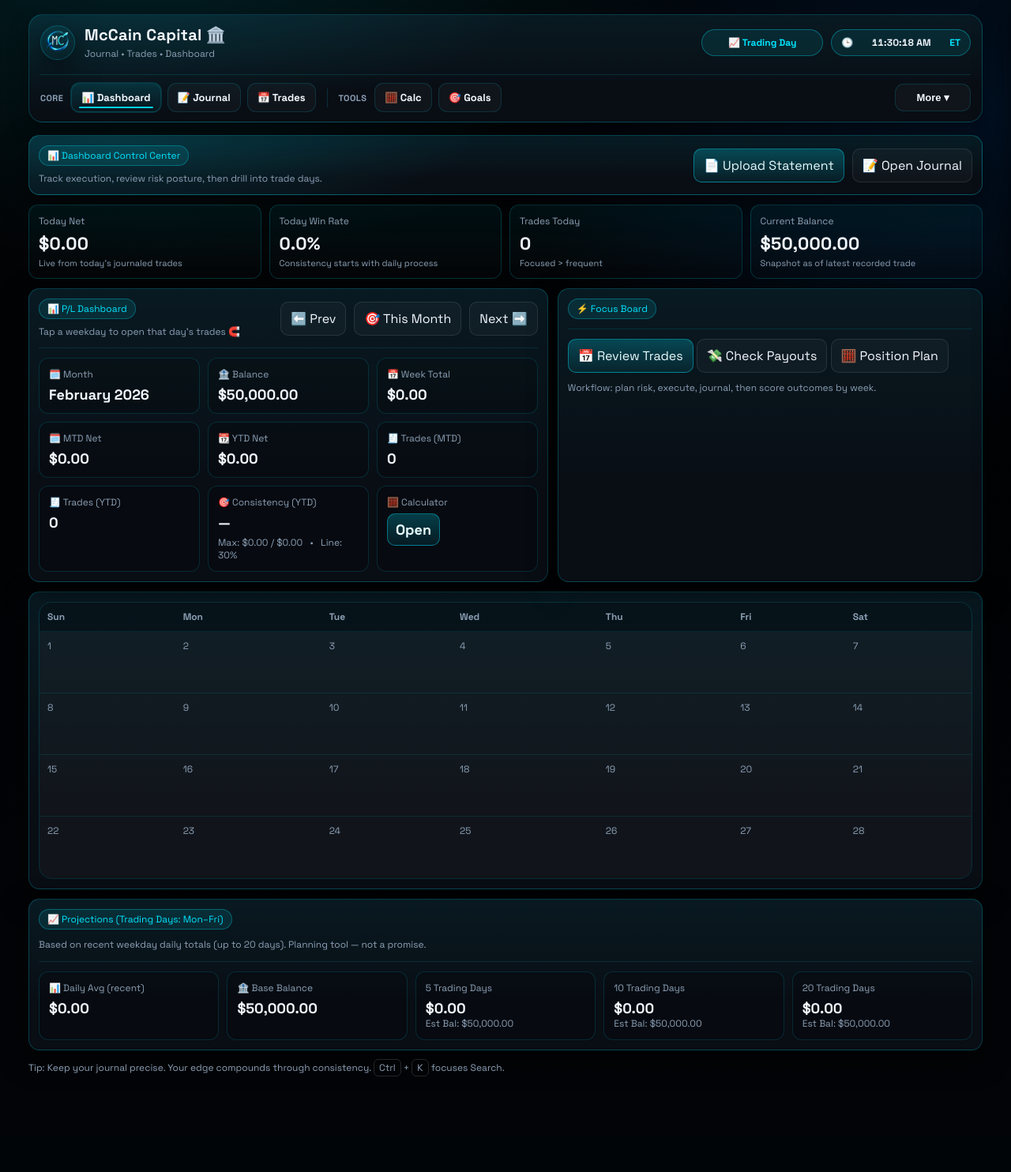
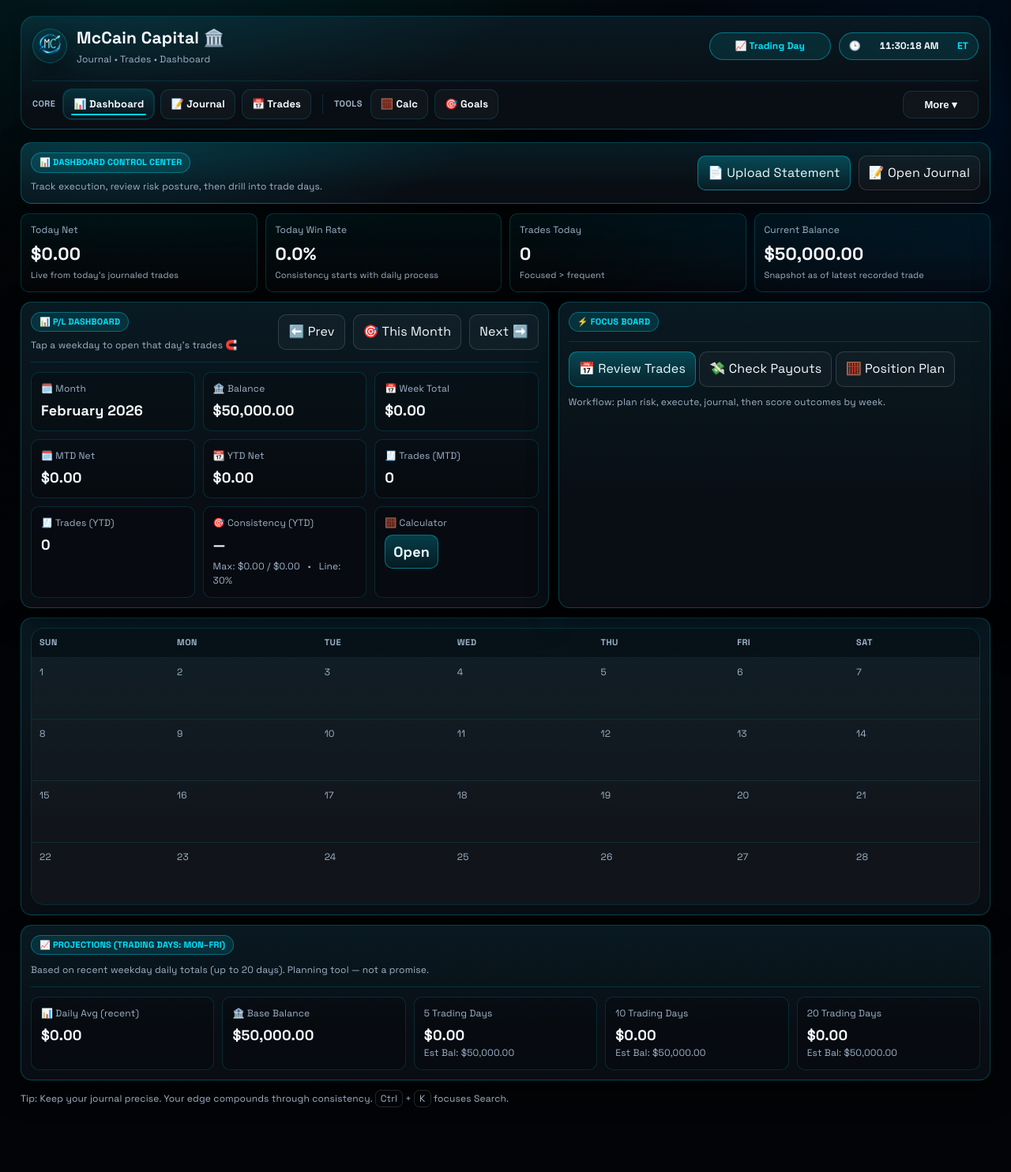
Before and after one commit to fitzcapital/mccain-capital-repo, a Flask app: page /dashboard in a window 1280 px wide. Shown: the whole page at 79% size. Before the commit the page ends 1363 px from the top, so only its background shows below. Run offline with Flask 3, Linux system fonts and the light colour scheme; data that the repository does not hold is empty.

Commit message:
Polish global UI styles for readability and visual consistency

```diff
--- a/static/css/app.css
+++ b/static/css/app.css
@@ -28,16 +28,20 @@
       --surface:#090d14;
       --surface2:#0d131d;
       --surface3:#101a27;
-      --text:#f3f8ff;
-      --muted:#8ca0b6;
+      --text:#f6fbff;
+      --muted:#9fb3c8;
       --gold:#00e5ff;
-      --border:rgba(0,229,255,.22);
-      --shadow: 0 12px 34px rgba(0,0,0,.55);
-      --shadow-soft: 0 10px 24px rgba(0,0,0,.35);
-      --ring: 0 0 0 3px rgba(0,229,255,.25);
+      --border:rgba(0,229,255,.24);
+      --shadow: 0 14px 34px rgba(0,0,0,.52);
+      --shadow-soft: 0 10px 24px rgba(0,0,0,.32);
+      --ring: 0 0 0 3px rgba(0,229,255,.3);
       --overlay: rgba(0,0,0,.68);
       --green: 46, 204, 113;
       --red: 231, 76, 60;
+      --radius-sm: 10px;
+      --radius-md: 14px;
+      --radius-lg: 18px;
+      --radius-xl: 22px;
     }
 
     *{box-sizing:border-box}
@@ -48,9 +52,11 @@
                   radial-gradient(1000px 700px at 95% 10%, rgba(0,120,255,.12), transparent 58%),
                   linear-gradient(180deg, #020305 0%, #030407 100%);
       color:var(--text);
+      line-height: 1.42;
+      letter-spacing: .01em;
     }
 
-    .wrap{max-width:1240px;margin:0 auto;padding:18px 16px 78px}
+    .wrap{max-width:1260px;margin:0 auto;padding:20px 16px 84px}
     .topbar{
       position: relative;
       z-index: 50;
@@ -83,11 +89,11 @@
     .logo .fallback{font-weight:900;color:var(--gold);letter-spacing:.5px}
 
     h1{
-      font-size:20px;margin:0;letter-spacing:.25px;font-weight:800;
+      font-size:21px;margin:0;letter-spacing:.2px;font-weight:800;
       text-align:left;
       white-space:nowrap;overflow:hidden;text-overflow:ellipsis;
     }
-    .sub{color:var(--muted);font-size:12px;margin-top:3px}
+    .sub{color:var(--muted);font-size:12px;margin-top:4px}
 
     .nav{
       display:flex;
@@ -222,10 +231,13 @@
 
     .pill{
       display:inline-flex;align-items:center;padding:4px 10px;border-radius:999px;
-      border:1px solid rgba(0,229,255,.3);
-      background: rgba(0,229,255,.1);
+      border:1px solid rgba(0,229,255,.34);
+      background: rgba(0,229,255,.12);
       color:var(--gold);
-      font-size:12px;
+      font-size:11px;
+      font-weight:800;
+      letter-spacing:.02em;
+      text-transform:uppercase;
     }
 
     .row{display:flex;gap:12px;flex-wrap:wrap;align-items:end}
@@ -234,8 +246,8 @@
     .twoCol{display:grid;grid-template-columns:1fr;gap:12px}
     @media(min-width:880px){.twoCol{grid-template-columns:1.1fr .9fr}}
 
-    .hr{height:1px;background: rgba(0,229,255,.12);margin:12px 0}
-    .meta{color:var(--muted);font-size:12px}
+    .hr{height:1px;background: rgba(0,229,255,.14);margin:12px 0}
+    .meta{color:var(--muted);font-size:12px;line-height:1.5}
     .grid{display:grid;grid-template-columns:1fr;gap:12px;margin-top:12px}
 
     .entry{padding:12px}
@@ -252,13 +264,17 @@
     }
     th,td{
       padding:10px 10px;
-      font-size:12px;
+      font-size:13px;
       border-bottom:1px solid rgba(0,229,255,.10)
     }
     th{
       color:var(--muted);
       text-align:left;
-      background: rgba(0,0,0,.18)
+      background: rgba(0,0,0,.22);
+      font-size:11px;
+      letter-spacing:.04em;
+      text-transform:uppercase;
+      font-weight:800;
     }
     tr:last-child td{border-bottom:none}
     @media (max-width: 920px){
@@ -269,9 +285,9 @@
     .stat{
       flex:1 1 160px;
       padding:12px;
-      border-radius:12px;
+      border-radius:var(--radius-sm);
       border:1px solid rgba(0,229,255,.15);
-      background: rgba(0,0,0,.18);
+      background: rgba(0,0,0,.2);
     }
     .stat .k{font-size:12px;color:var(--muted)}
     .stat .v{font-size:18px;font-weight:900;margin-top:6px}
@@ -298,7 +314,7 @@
     }
     .metric{
       padding:12px;
-      border-radius:12px;
+      border-radius:var(--radius-sm);
       border:1px solid rgba(0,229,255,.18);
       background: linear-gradient(180deg, rgba(0,229,255,.06), rgba(255,255,255,.01));
       min-height:78px;
@@ -321,8 +337,8 @@
     .daynum{font-size:12px;color:var(--muted)}
     .daypnl{position:absolute;bottom:10px;left:10px;font-weight:900}
 
-    .tiny{font-size:12px;color:var(--muted)}
-    .kbd{border:1px solid rgba(255,255,255,.14);padding:2px 6px;border-radius:6px;font-size:12px;color:var(--muted)}
+    .tiny{font-size:12px;color:var(--muted);line-height:1.5}
+    .kbd{border:1px solid rgba(255,255,255,.14);padding:2px 6px;border-radius:7px;font-size:12px;color:var(--muted)}
 
     .topRight{
       display:flex;
@@ -344,7 +360,7 @@
     }
     .clockPill{
       display:inline-flex;align-items:center;gap:8px;padding:8px 12px;border-radius:999px;
-      border:1px solid rgba(0,229,255,.34);background: rgba(0,229,255,.09);color:var(--gold);
+      border:1px solid rgba(0,229,255,.4);background: rgba(0,229,255,.1);color:var(--gold);
       font-size:12px;font-weight:800;white-space:nowrap;min-width:154px;justify-content:center;
     }
     .clockTime{
```
Also changed, not shown: other parts of static/css/app.css (+15 -11 lines).
